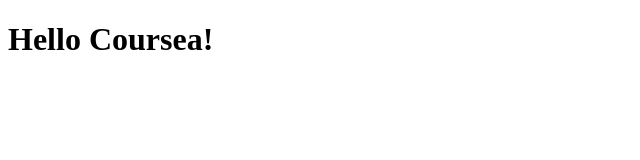
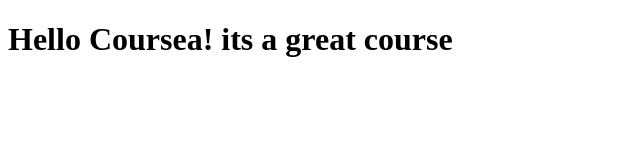
Before and after one commit to rorock/CourseAWebDevelop, a plain HTML site: page site/index.html in a window 1280 px wide. Shown: the whole page, without its empty margins (0-640 px from the left). Drawn offline with Linux system fonts and the light colour scheme.

Commit message:
small addtion to our page content

```diff
--- a/site/index.html
+++ b/site/index.html
@@ -4,6 +4,6 @@
 	<title>Hello Coursera</title>
 </head>
 <body>
-<h1>Hello Coursea! </h1>
+<h1>Hello Coursea! its a great course </h1>
 </body>
 </html>
```
